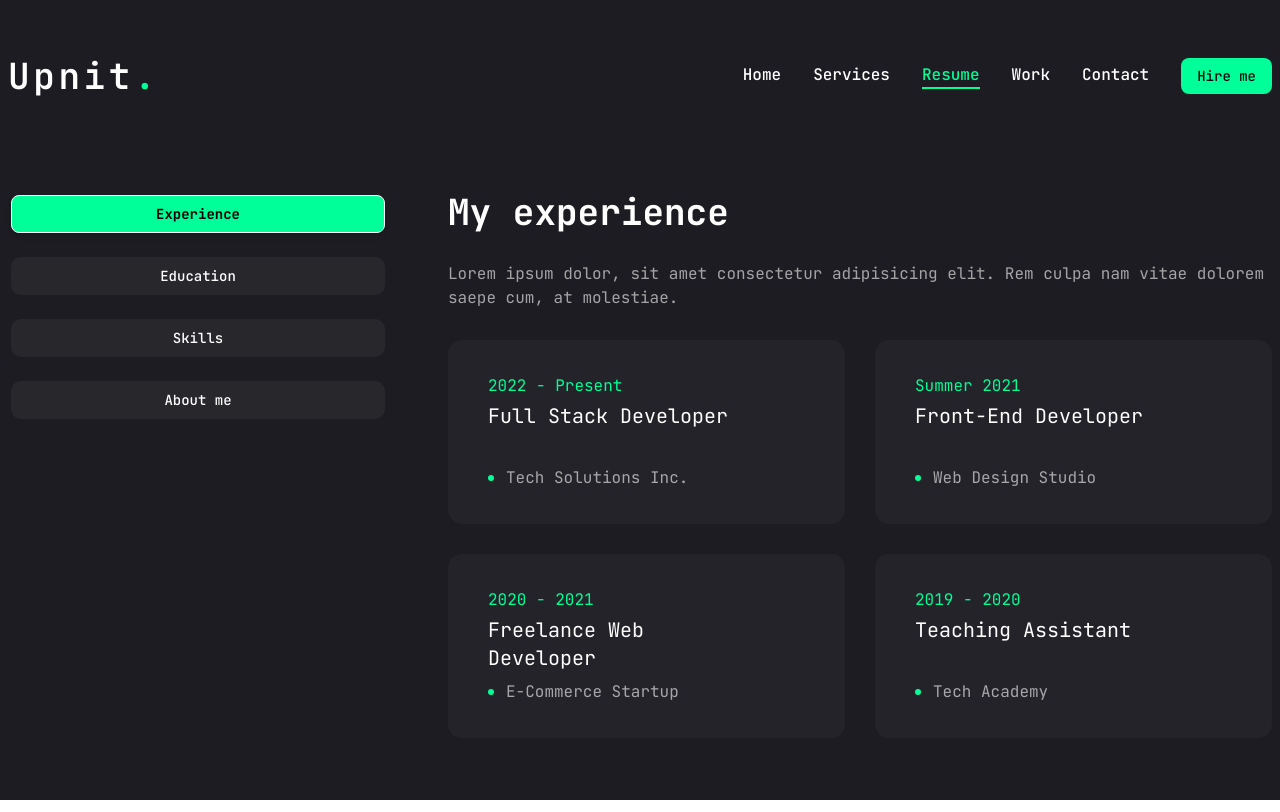
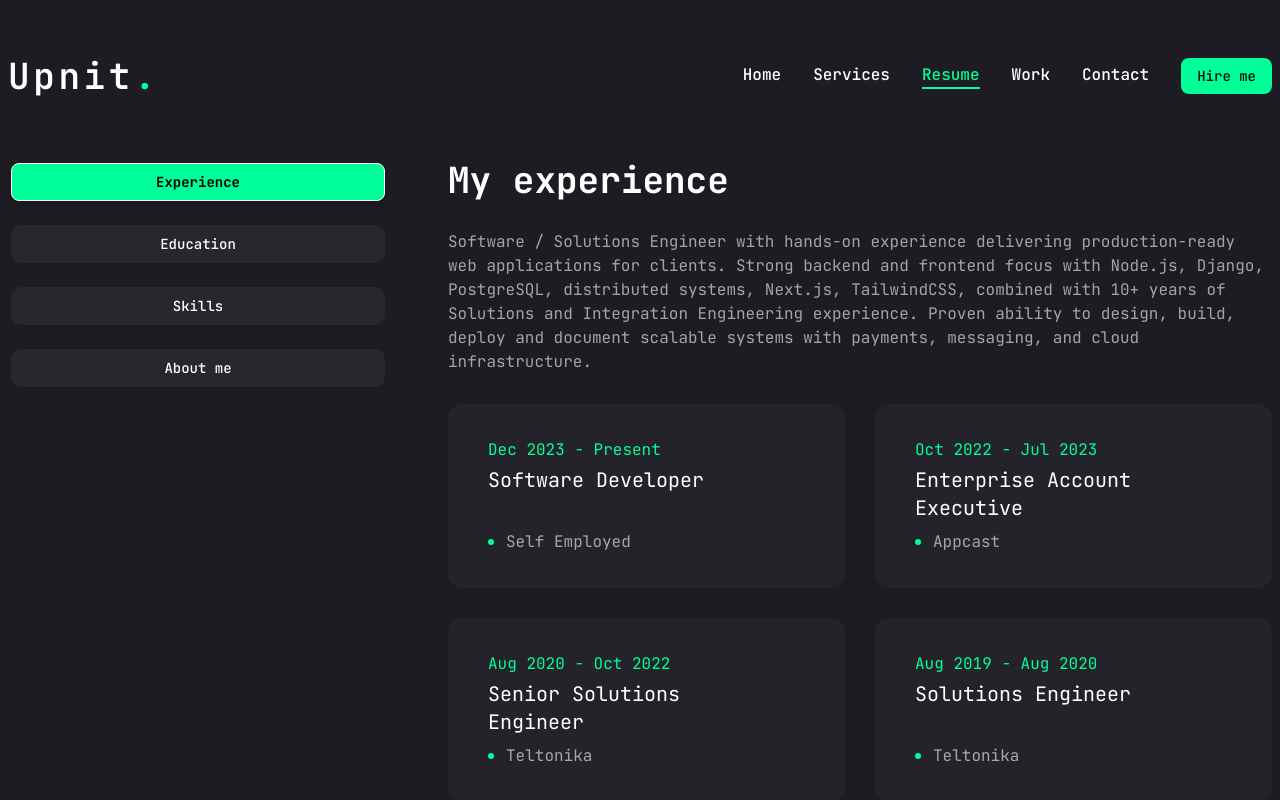
Before and after one commit to Upnit-b/Portfolio-Website, a Next.js app: page /resume in a window 1280 px wide. Built offline with nearby package versions, Linux system fonts and the light colour scheme.

Commit message:
changes to home page, resume page and work page

```diff
--- a/app/page.tsx
+++ b/app/page.tsx
@@ -10,9 +10,9 @@ export default function Home() {
       <div className="container mx-auto p-2 h-full">
         <div className="flex flex-col lg:flex-row items-center justify-between lg:pt-8 lg:pb-24">
           {/* text */}
-          <div className="text-center lg:text-left order-2 lg:order-0">
+          <div className="text-center lg:text-left order-2 lg:order-0 ">
             <span className="text-xl">Software Developer | Solutions Engineer</span>
-            <h1 className="h1 mb-6">
+            <h1 className="h1 mb-10 mt-5">
               Hello I'm<br/> <span className="text-primary">Upnit Banga</span>
             </h1>
             <p className="max-w-125 mb-9 text-white/80">
@@ -36,7 +36,7 @@ export default function Home() {
           </div>
 
           {/* photo */}
-          <div className="order-1 lg:order-0 mb-8 lg:mb-0">
+          <div className="order-1 lg:order-0 mb-8">
             <Photo/>
           </div>
         </div>
--- a/app/resume/page.tsx
+++ b/app/resume/page.tsx
@@ -1,7 +1,7 @@
 "use client"
 
-import {FaHtml5, FaCss3, FaJs, FaReact, FaFigma, FaNodeJs} from "react-icons/fa"
-import {SiTailwindcss, SiNextdotjs} from "react-icons/si"
+import {FaHtml5, FaCss3, FaJs, FaReact, FaFigma, FaNodeJs, FaPython} from "react-icons/fa"
+import {SiTailwindcss, SiNextdotjs, SiTypescript, SiCplusplus, SiNestjs, SiExpress, SiDjango, SiFastapi, SiPostgresql, SiMongodb, SiSqlite, SiMysql, SiRedis} from "react-icons/si"
 import { motion } from "framer-motion"
 import { Tabs, TabsContent, TabsList, TabsTrigger } from "@/components/ui/tabs"
 import { ScrollArea } from "@/components/ui/scroll-area"
@@ -10,7 +10,7 @@ import { Tooltip, TooltipContent, TooltipProvider, TooltipTrigger } from "@/comp
 // about data
 const about = {
   title: "About me",
-  description: 'Lorem ipsum dolor, sit amet consectetur adipisicing elit. Rem culpa nam vitae dolorem saepe cum, at molestiae.',
+  description: 'Software Engineer with hands-on experience delivering production-ready web applications for clients. Strong backend and frontend focus with Node.js, Django, PostgreSQL, distributed systems, Next.js, TailwindCSS, combined with 10+ years of Solutions and Integration Engineering experience. Proven ability to design, build, deploy and document scalable systems with payments, messaging, and cloud infrastructure.',
   info: [
     {
       fieldName: "Name",
@@ -47,37 +47,37 @@ const about = {
 const experience = {
   icon: "/file.svg",
   title: "My experience",
-  description: "Lorem ipsum dolor, sit amet consectetur adipisicing elit. Rem culpa nam vitae dolorem saepe cum, at molestiae.",
+  description: "Software / Solutions Engineer with hands-on experience delivering production-ready web applications for clients. Strong backend and frontend focus with Node.js, Django, PostgreSQL, distributed systems, Next.js, TailwindCSS, combined with 10+ years of Solutions and Integration Engineering experience. Proven ability to design, build, deploy and document scalable systems with payments, messaging, and cloud infrastructure.",
   items: [
     {
-      company: "Tech Solutions Inc.",
-      position: "Full Stack Developer",
-      duration: "2022 - Present",
+      company: "Self Employed",
+      position: "Software Developer",
+      duration: "Dec 2023 - Present",
     },
     {
-      company: "Web Design Studio",
-      position: "Front-End Developer",
-      duration: "Summer 2021",
+      company: "Appcast",
+      position: "Enterprise Account Executive",
+      duration: "Oct 2022 - Jul 2023",
     },
     {
-      company: "E-Commerce Startup",
-      position: "Freelance Web Developer",
-      duration: "2020 - 2021",
+      company: "Teltonika",
+      position: "Senior Solutions Engineer",
+      duration: "Aug 2020 - Oct 2022",
     },
     {
-      company: "Tech Academy",
-      position: "Teaching Assistant",
-      duration: "2019 - 2020",
+      company: "Teltonika",
+      position: "Solutions Engineer",
+      duration: "Aug 2019 - Aug 2020",
     },
     {
-      company: "Digital Agency",
-      position: "UI/UX Designer",
-      duration: "2018 - 2019",
+      company: "Rays Power Infra",
+      position: "Senior Sales Engineer",
+      duration: "Jun 2016 - Jan 2019",
     },
     {
-      company: "Software Development Firm",
-      position: "Junior Developer",
-      duration: "2017 - 2018",
+      company: "Rays Power Infra",
+      position: "Technical Account Manager",
+      duration: "Apr 2013 - Jun 2016",
     },
   ]
 }
@@ -86,27 +86,22 @@ const experience = {
 const education = {
   icon: "/file.svg",
   title: "My education",
-  description: "Lorem ipsum dolor, sit amet consectetur adipisicing elit. Rem culpa nam vitae dolorem saepe cum, at molestiae.",
+  description: "Pursued Bachelor of Science in Electronics with MBA and Computer Science 50 from Harvard University",
   items: [
     {
-      institution: "Online Course Platform",
-      degree: "Full Stack Web Development Bootcamp",
-      duration: "2023",
+      institution: "Harvard University",
+      degree: "CS50 Bootcamp",
+      duration: "Aug 2023 - Nov 2023",
     },
     {
-      institution: "Codeacademy",
-      degree: "Front-End Track",
-      duration: "2022",
+      institution: "University of Petroleum and Energy Studies",
+      degree: "MBA",
+      duration: "Aug 2011 - May 2013",
     },
     {
-      institution: "Online Course",
-      degree: "Programming Course",
-      duration: "2020 - 2021",
-    },
-    {
-      institution: "Tech Institute",
-      degree: "Certified Web Developer",
-      duration: "2019",
+      institution: "Delhi University",
+      degree: "Bachelor of Science - Electronics",
+      duration: "Aug 2007 - May 2010",
     },
   ]
 }
@@ -114,7 +109,7 @@ const education = {
 //skills data
 const skills = {
   title: "My skills",
-  description: "Lorem ipsum dolor, sit amet consectetur adipisicing elit. Rem culpa nam vitae dolorem saepe cum, at molestiae.",
+  description: "Well versed in API integrations, system design, system architecture, web development and software development",
   skillList: [
     {
       icon: <FaHtml5/>,
@@ -129,6 +124,18 @@ const skills = {
       name: "javascript",
     },
     {
+      icon: <FaPython/>,
+      name: "python",
+    },
+    {
+      icon: <SiTypescript/>,
+      name: "typescript",
+    },
+    {
+      icon: <SiCplusplus/>,
+      name: "c++",
+    },
+    {
       icon: <FaReact/>,
       name: "react.js",
     },
@@ -137,16 +144,52 @@ const skills = {
       name: "next.js",
     },
     {
-      icon: <SiTailwindcss/>,
-      name: "tailwind.css",
+      icon: <SiNestjs/>,
+      name: "nest.js",
     },
     {
       icon: <FaNodeJs/>,
       name: "node.js",
     },
     {
+      icon: <SiExpress/>,
+      name: "express.js",
+    },
+    {
+      icon: <SiDjango/>,
+      name: "django",
+    },
+    {
+      icon: <SiFastapi/>,
+      name: "fast API",
+    },
+    {
+      icon: <SiTailwindcss/>,
+      name: "tailwind.css",
+    },
+    {
       icon: <FaFigma/>,
       name: "figma",
+    },
+    {
+      icon: <SiPostgresql/>,
+      name: "postgreSQL",
+    },
+    {
+      icon: <SiMongodb/>,
+      name: "mongoDB",
+    },
+    {
+      icon: <SiSqlite/>,
+      name: "sqlite",
+    },
+    {
+      icon: <SiMysql/>,
+      name: "mysql",
+    },
+    {
+      icon: <SiRedis/>,
+      name: "Redis",
     },
   ]
 }
@@ -269,7 +312,7 @@ export default function resume() {
               <div className="flex flex-col gap-7.5">
                 <div className="flex flex-col gap-7.5 text-center lg:text-left">
                   <h3 className="text-4xl font-bold">{skills.title}</h3>
-                  <p className="max-w-150 text-white/60 mx-auto lg:mx-0">{skills.description}</p>
+                  <p className="max-w-full text-white/60 mx-auto lg:mx-0">{skills.description}</p>
                 </div>
                 <ul className="grid grid-cols-2 sm:grid-cols-3 md:grid-cols-4 lg:gap-7.5 gap-4">
                   {skills.skillList.map((skill, index) => {
@@ -298,7 +341,7 @@ export default function resume() {
             <TabsContent value="about" className="w-full text-center lg:text-left">
               <div className="flex flex-col gap-7.5">
                 <h3 className="text-4xl font-bold">{about.title}</h3>
-                <p className="max-w-150 text-white/60 mx-auto lg:mx-0">{about.description}</p>
+                <p className="max-w-full text-white/60 mx-auto lg:mx-0">{about.description}</p>
                 <ul className="grid grid-cols-1 lg:grid-cols-2 gap-y-6 max-w-155 mx-auto lg:mx-0">
                   {about.info.map((item, index) => {
                     return (
--- a/app/work/page.tsx
+++ b/app/work/page.tsx
@@ -159,7 +159,7 @@ export default function work() {
                   <TooltipProvider delayDuration={100}>
                     <Tooltip>
                       <TooltipTrigger className="w-17.5 h-17.5 rounded-full bg-white/5
-                        flex justify-center items-center group cursor-pointer"
+                        flex justify-center items-center group cursor-pointer hover:rotate-45 transition-all duration-500"
                       >
                         <BsArrowUpRight className="text-white text-3xl group-hover:text-primary"/>
                       </TooltipTrigger>
--- a/components/Photo.tsx
+++ b/components/Photo.tsx
@@ -23,8 +23,8 @@ export default function Photo() {
         </motion.div>
 
         {/* circle */}
-        <motion.svg className="w-75 lg:w-126.5 h-75 lg:h-126.5" fill="transparent"
-          viewBox="0 0 495 495"
+        <motion.svg className="w-75 lg:w-120 h-75 lg:h-120" fill="transparent"
+          viewBox="0 0 510 510"
           xmlns="http://www.w3.org/2000/svg">
           <motion.circle cx="253" cy="253" r="250" stroke="#00ff99" strokeWidth="4"
             strokeLinecap="round"
--- a/components/Stats.tsx
+++ b/components/Stats.tsx
@@ -23,7 +23,7 @@ const stats = [
 
 export default function Stats() {
   return (
-    <section className="pt-4 pb-12 xl:pt-0 xl:pb-0">
+    <section className="pt-8 pb-30">
       <div className="container mx-auto p-2">
         <div className="flex flex-wrap gap-6 max-w-[80vw] mx-auto xl:max-w-none">
         {stats.map((item, index) => {
```
Also changed, not shown: 1 other file (tests, documents, lock files or other folders).
